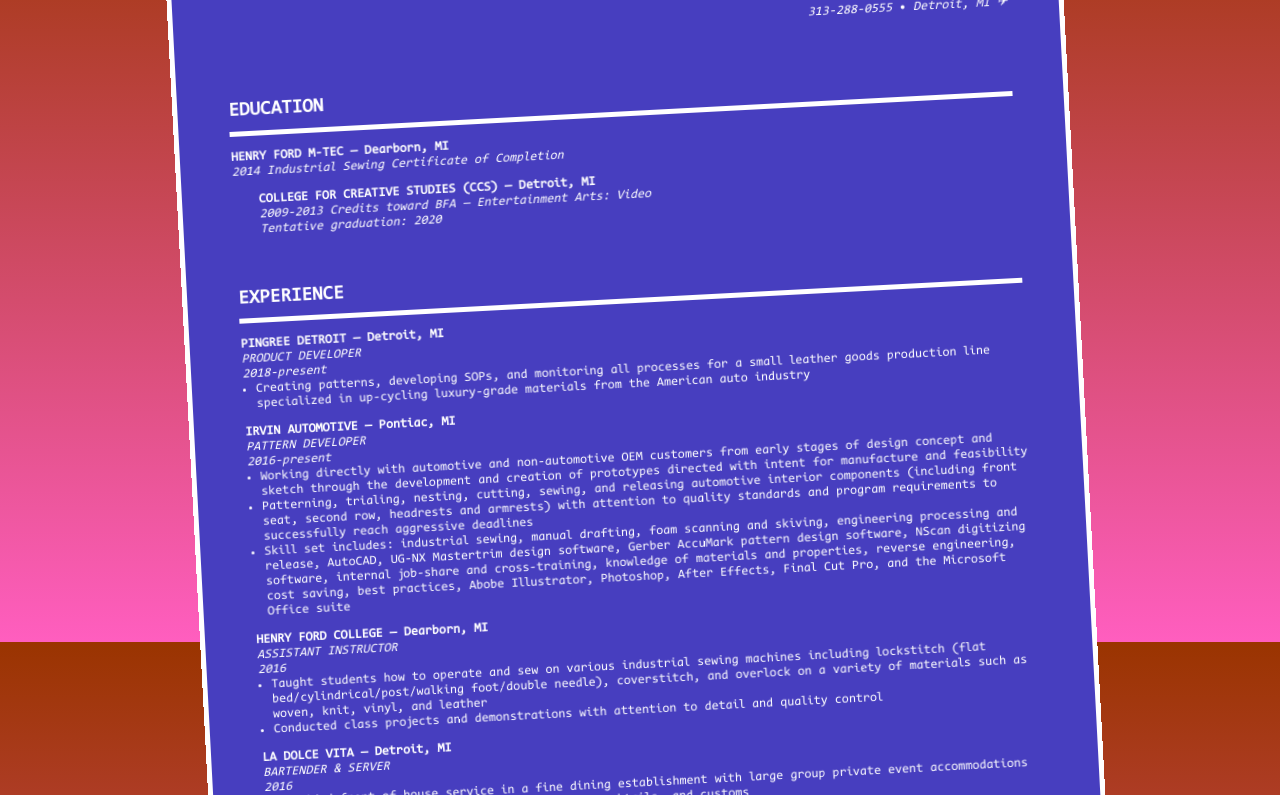
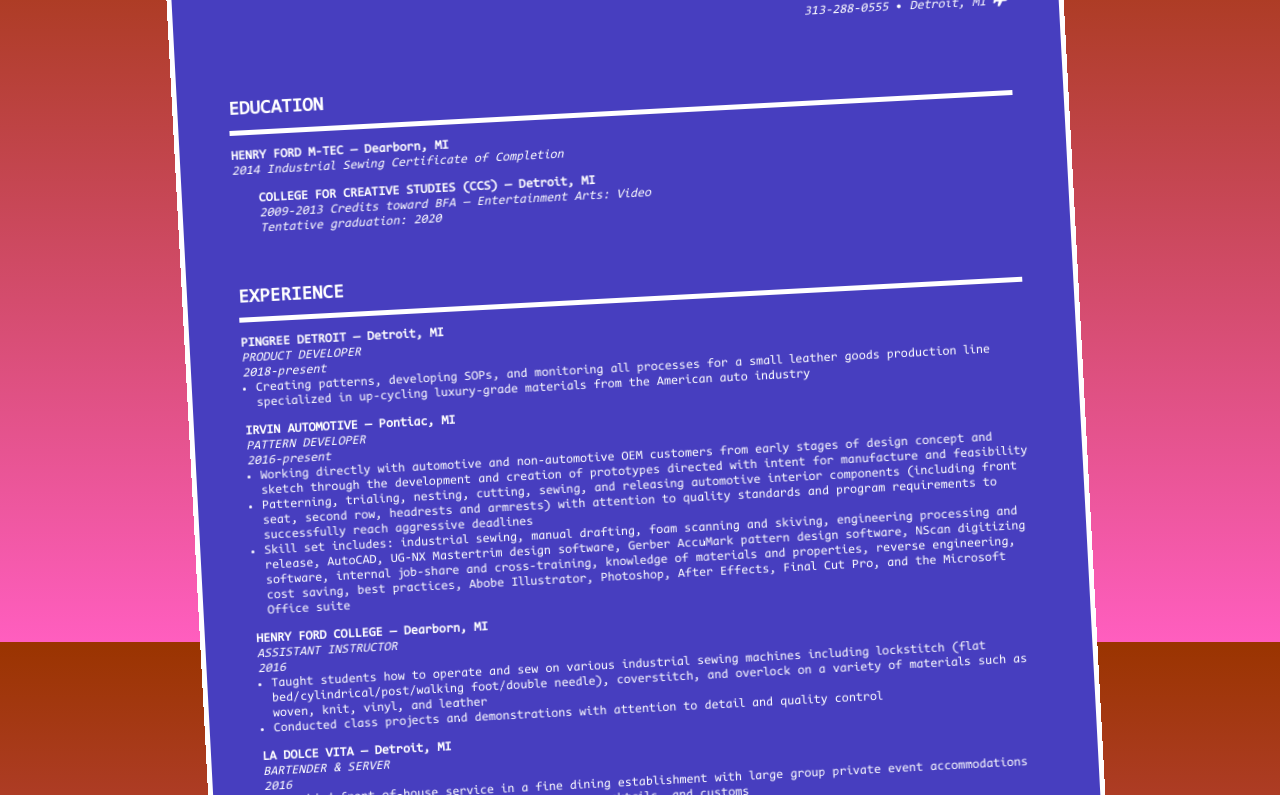
Before and after one commit to JACLYNHATCH/JACLYNHATCH.github.io, a plain HTML site: page index.html in a window 1280 px wide. Shown: the part 4158-4953 px from the top of the page. Drawn offline with Linux system fonts and the light colour scheme.

Commit message:
replace resume airplane emoji with fontawesome icon

```diff
--- a/index.html
+++ b/index.html
@@ -170,7 +170,7 @@
                                 <div class="contact">
                                     <p class="name">JACLYN HATCH</p>
                                     <p class="email"><a href="mailto:jaclynhatch@gmail.com">jaclynhatch@gmail.com</a></p>
-                                    <p class="phone"><a href="tel:313-288-0555">313-288-0555</a> • <span class="location">Detroit, MI ✈︎</span></p>
+                                    <p class="phone"><a href="tel:313-288-0555">313-288-0555</a> • <span class="location">Detroit, MI <i class="fa fa-plane" aria-hidden="true"></i></span></p>
                                 </div>
                             </div>
 
```
